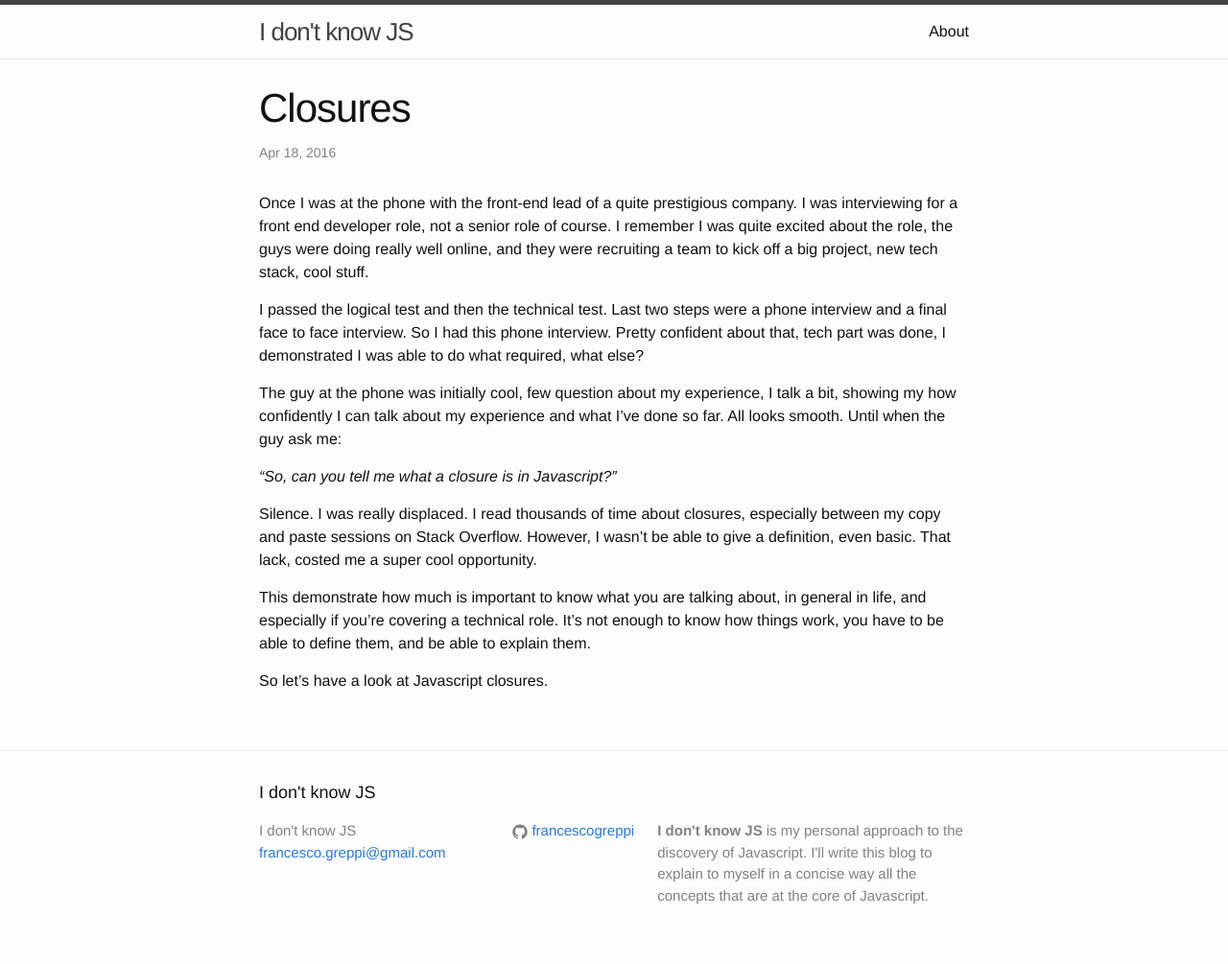
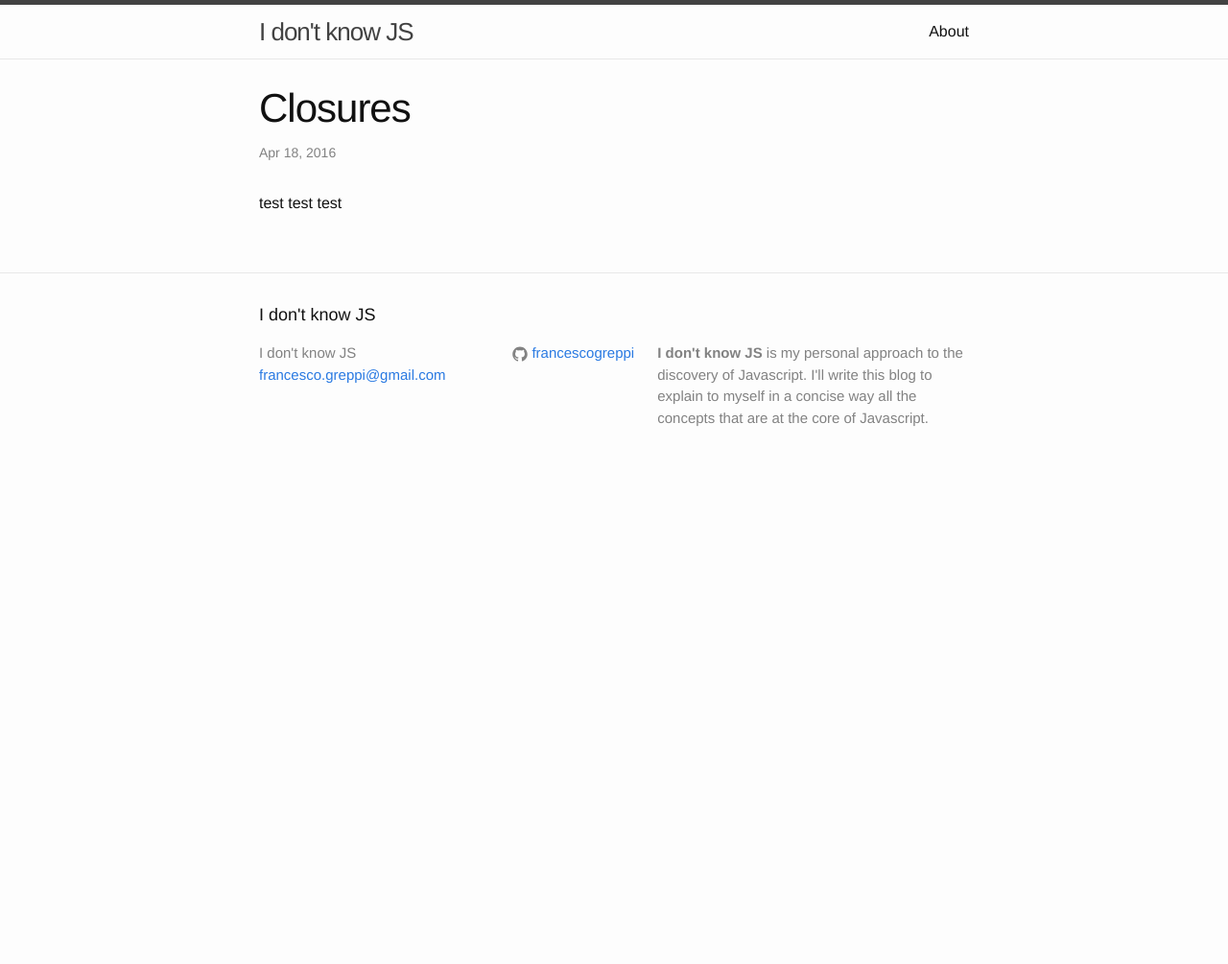
Before and after one commit to francescogreppi/francescogreppi.github.io, a Jekyll site: the page built from _posts/2016-04-18-closures.markdown, in a window 1280 px wide. Shown: the whole page at 96% size. Built offline with Jekyll 4.4.1, drawn with Linux system fonts in a browser that asks for light colours; after the commit the page ends 900 px from its top, so only the background shows below that.

Commit message:
testing deployment from dev to master

```diff
--- a/_posts/2016-04-18-closures.markdown
+++ b/_posts/2016-04-18-closures.markdown
@@ -5,16 +5,4 @@ date:   2016-04-18 17:16:57 +0100
 categories: Javascript
 ---
 
-Once I was at the phone with the front-end lead of a quite prestigious company. I was interviewing for a front end developer role, not a senior role of course. I remember I was quite excited about the role, the guys were doing really well online, and they were recruiting a team to kick off a big project, new tech stack, cool stuff.
-
-I passed the logical test and then the technical test. Last two steps were a phone interview and a final face to face interview. So I had this phone interview. Pretty confident about that, tech part was done, I demonstrated I was able to do what required, what else?
-
-The guy at the phone was initially cool, few question about my experience, I talk a bit, showing my how confidently I can talk about my experience and what I've done so far. All looks smooth. Until when the guy ask me:
-
-_"So, can you tell me what a closure is in Javascript?"_
-
-Silence. I was really displaced. I read thousands of time about closures, especially between my copy and paste sessions on Stack Overflow. However, I wasn't be able to give a definition, even basic. That lack, costed me a super cool opportunity.
-
-This demonstrate how much is important to know what you are talking about, in general in life, and especially if you're covering a technical role. It's not enough to know how things work, you have to be able to define them, and be able to explain them.
-
-So let's have a look at Javascript closures.
+test test test
```
